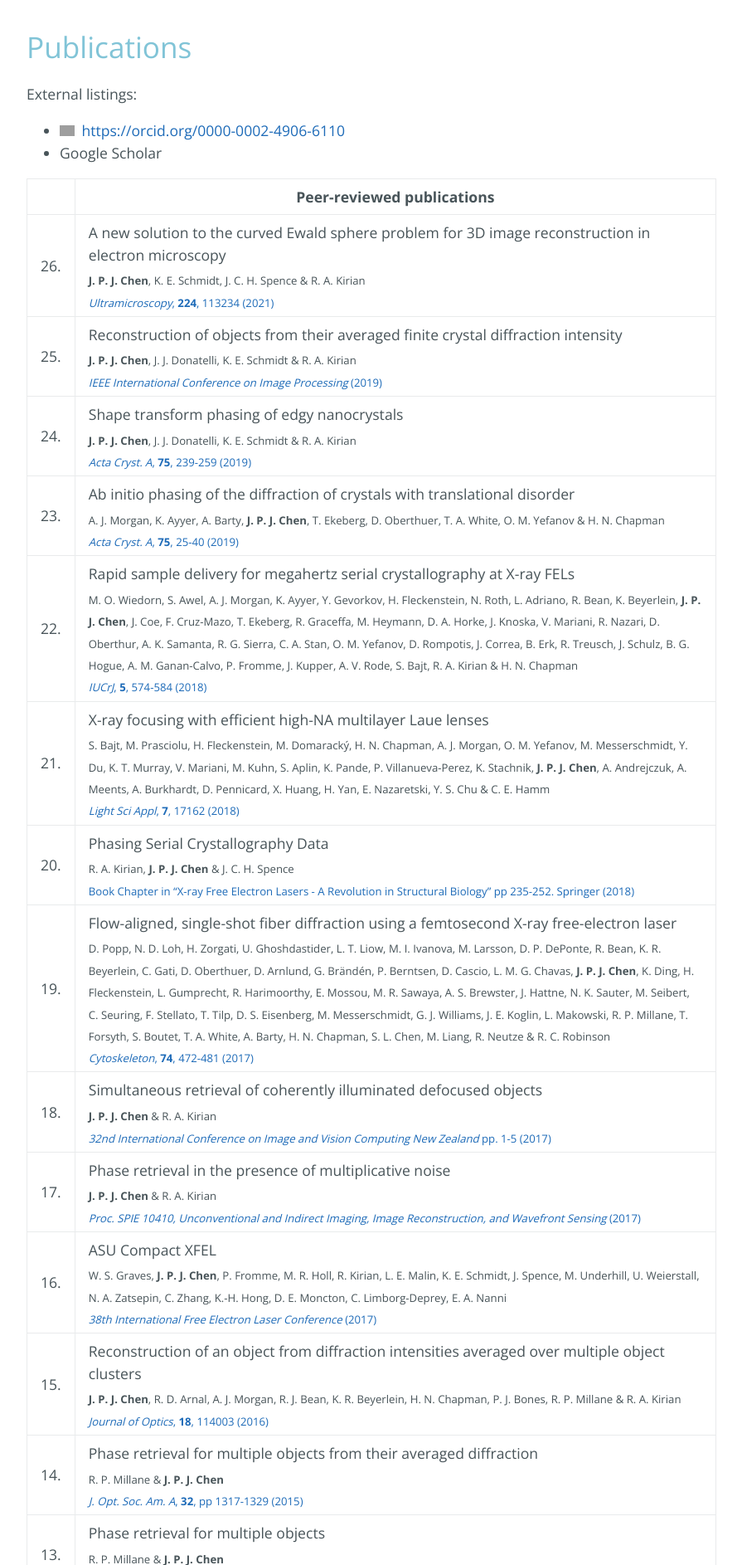
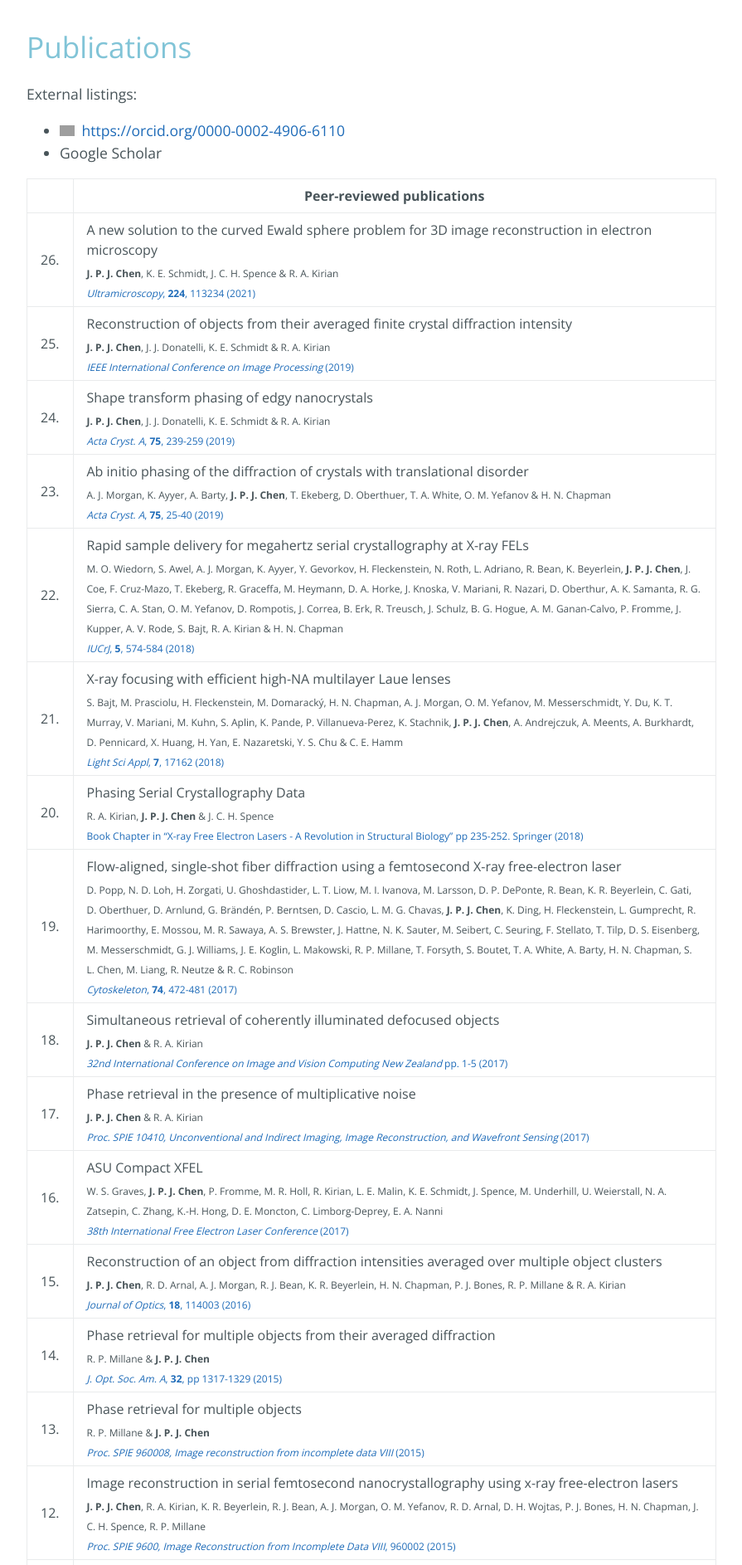
Before and after one commit to captvonsciencypants/computational-imaging-lab, a Jekyll site: the page built from publications.md, in a window 1280 px wide. Shown: the part 898-2784 px from the top of the page at 83% size, without its empty margins (192-1087 px from the left). Built offline with Jekyll 4.4.1, drawn with Linux system fonts in a browser that asks for light colours; our own code applies the rules of GitHub Pages for plain Markdown files; the repository's description, which GitHub fills in, is left out; grey boxes are pictures that could not be loaded.

Commit message:
Update jekyll-theme-cayman.scss

```diff
--- a/_sass/jekyll-theme-cayman.scss
+++ b/_sass/jekyll-theme-cayman.scss
@@ -63,7 +63,7 @@ a {
 
 .btn {
   display: inline-block; /* inline-block */
-  margin-bottom: -6rem; // 1rem
+  margin-bottom: -10rem; // 1rem
   margin-left: 27.1rem; // Didn't exist
   margin-top: 17.0rem; // Didn't exist
   color: rgba(238, 232, 73, 0.8); //rgba(255, 255, 255, 0.7);
@@ -314,7 +314,7 @@ a {
     display: block;
     width: 100%;
     overflow: auto;
-    font-size: 16;
+    font-size: 16px;
     word-break: normal;
     word-break: keep-all; // For Firefox to horizontally scroll wider tables.
     -webkit-overflow-scrolling: touch;
```
